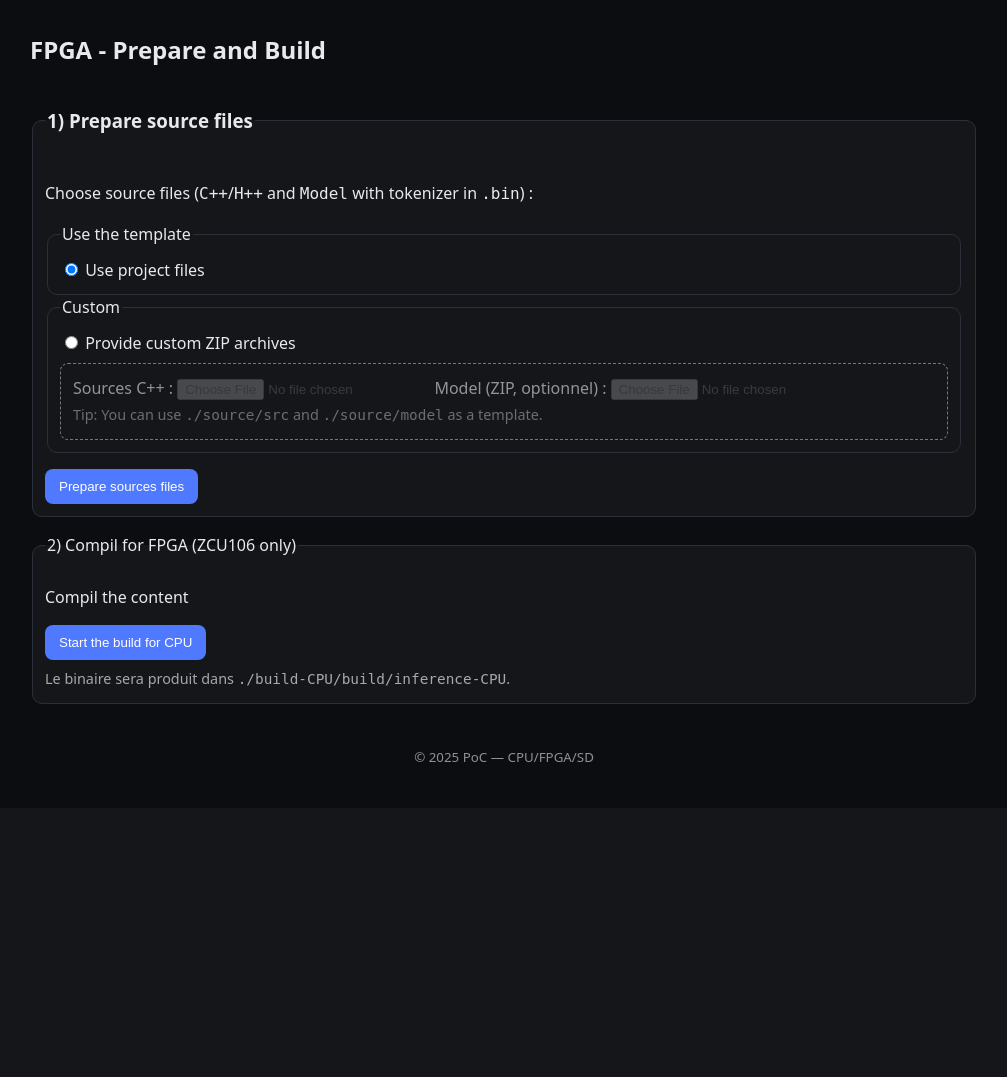
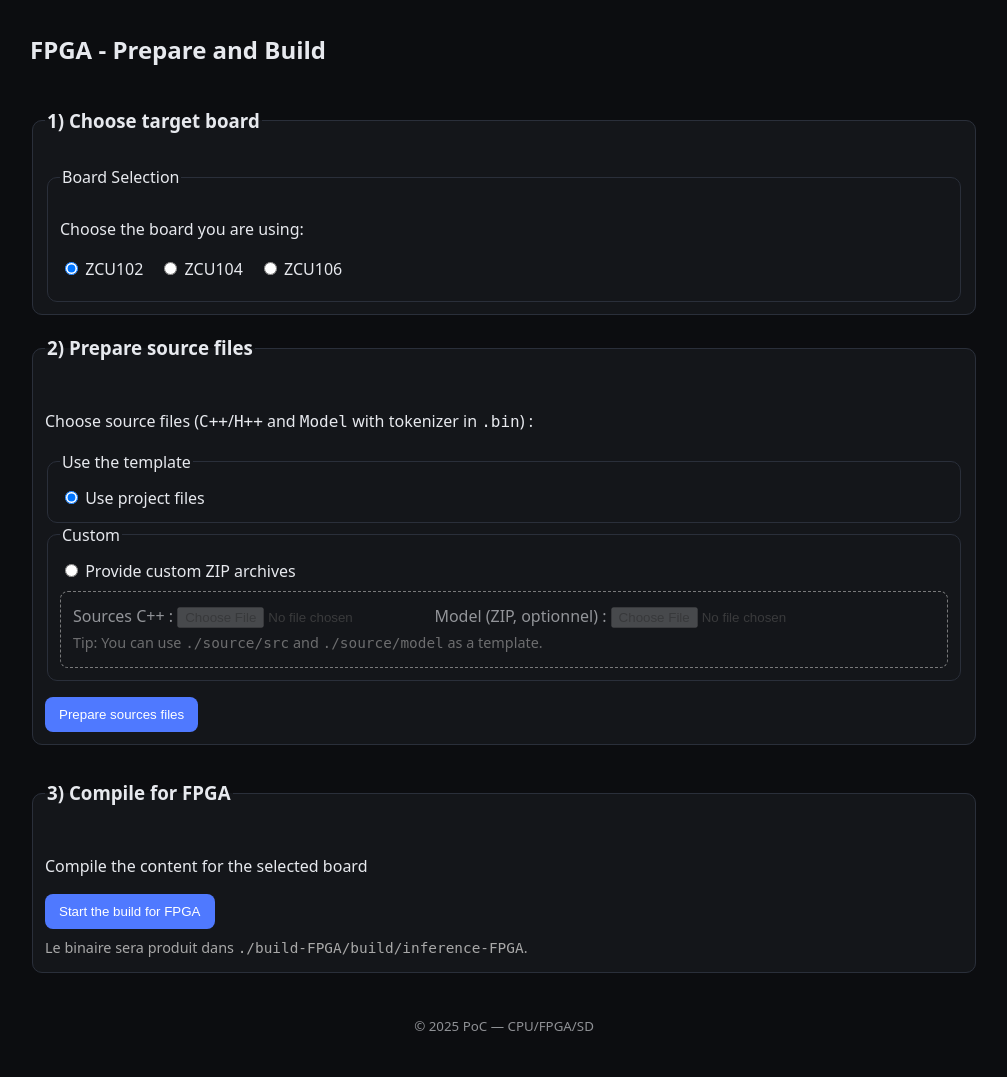
Before and after one commit to JLucGauvrit/Inference-HW, a Flask app: page /fpga/ in a window 1280 px wide. Shown: the part 59-1136 px from the top of the page, without its empty margins (136-1143 px from the left). Before the commit the page ends 821 px from the top, so only its background shows below. Run offline with Flask 3, Linux system fonts and the light colour scheme.

Commit message:
Frontend change

```diff
--- a/ui/template/fpga.html
+++ b/ui/template/fpga.html
@@ -3,9 +3,33 @@
 
 <h2>FPGA - Prepare and Build</h2>
 
-<form method="post" action="{{ url_for('cpu.stage') }}" enctype="multipart/form-data" id="stageForm">
+<form method="post" action="{{ url_for('fpga.stage') }}" enctype="multipart/form-data" id="stageForm">
   <fieldset>
-    <legend><h3>1) Prepare source files</h3></legend>
+    <legend><h3>1) Choose target board</h3></legend>
+
+    <fieldset>
+      <legend>Board Selection</legend>
+      <p>Choose the board you are using:</p>
+
+      <div style="display: flex; gap: 1rem; margin: 0.5rem 0;">
+        <label>
+          <input type="radio" name="board" value="zcu102" checked>
+          ZCU102
+        </label>
+        <label>
+          <input type="radio" name="board" value="zcu104">
+          ZCU104
+        </label>
+        <label>
+          <input type="radio" name="board" value="zcu106">
+          ZCU106
+        </label>
+      </div>
+    </fieldset>
+  </fieldset>
+
+  <fieldset>
+    <legend><h3>2) Prepare source files</h3></legend>
 
     <p>Choose source files (<code>C++</code>/<code>H++</code> and <code>Model</code> with tokenizer in <code>.bin</code>) :</p>
 
@@ -25,7 +49,6 @@
         Provide custom ZIP archives
       </label>
 
-
       <div id="customInputs" style="margin-top:.5rem; padding:.75rem; border:1px dashed #bbb; border-radius:.5rem; opacity:.6; pointer-events:none;">
         <label>Sources C++ :
           <input type="file" name="src" accept=".cpp,.hpp" required>
@@ -41,17 +64,17 @@
       </div>
     </fieldset>
 
-    <button type="submit" style="margin-top:1rem;">Prepare sources files</code></button>
+    <button type="submit" style="margin-top:1rem;">Prepare sources files</button>
   </fieldset>
 </form>
 
-<form method="post" action="{{ url_for('cpu.build') }}" style="margin-top:1rem;">
+<form method="post" action="{{ url_for('fpga.build') }}" style="margin-top:1rem;">
   <fieldset>
-    <legend>2) Compil for FPGA (ZCU106 only)</legend>
-    <p>Compil the content</p>
-    <button type="submit">Start the build for CPU</button>
+    <legend><h3>3) Compile for FPGA</h3></legend>
+    <p>Compile the content for the selected board</p>
+    <button type="submit">Start the build for FPGA</button>
     <p style="font-size:.9rem; color:#a8a8a8; margin:.5rem 0 0;">
-      Le binaire sera produit dans <code>./build-CPU/build/inference-CPU</code>.
+      Le binaire sera produit dans <code>./build-FPGA/build/inference-FPGA</code>.
     </p>
   </fieldset>
 </form>
```
Also changed, not shown: 1 other file. Lines whose indentation alone changed are shown as unchanged.
